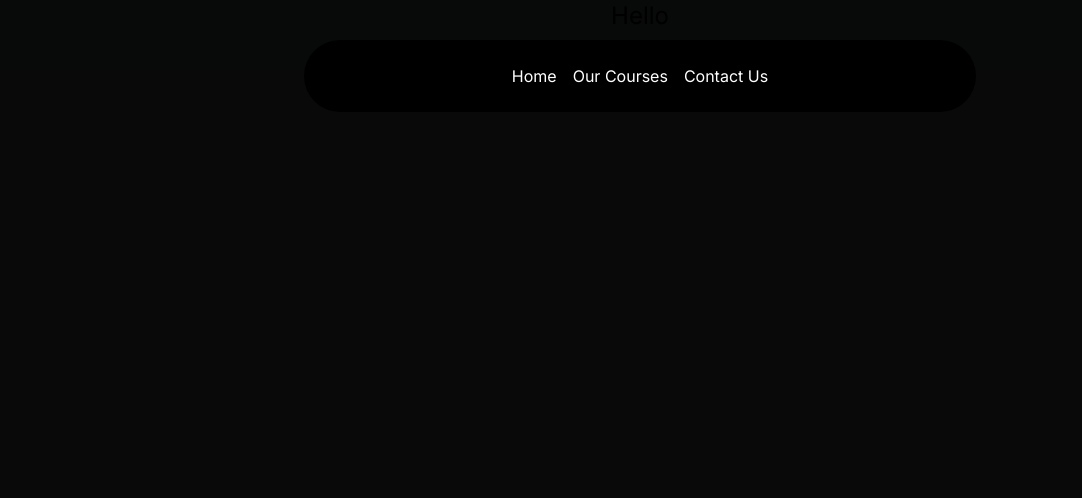
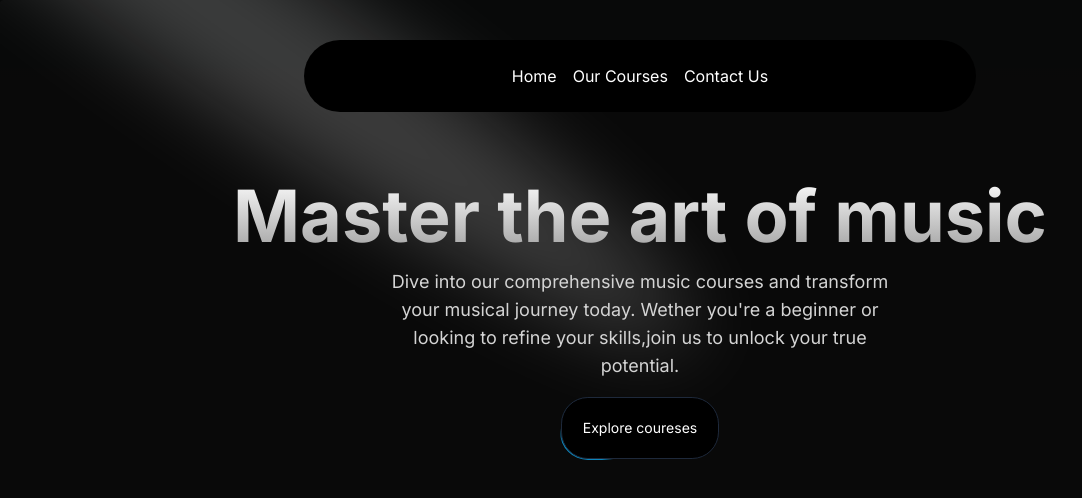
Before and after one commit to nagarjun-Avala/music-app, a Next.js app: page / in a window 1280 px wide. Shown: the top 498 px of the page, without its empty margins (0-1082 px from the left). Built offline with nearby package versions, Linux system fonts and the light colour scheme.

Commit message:
Added new component Hero Section to application

```diff
--- a/src/app/page.tsx
+++ b/src/app/page.tsx
@@ -1,9 +1,10 @@
+import HeroSection from "@/components/HeroSection";
 import Image from "next/image";
 
 export default function Home() {
   return (
     <main className="min-h-screen bg-black/[0.96] antialiased bg-grid-white/[0.02]">
-      <h1 className="text-2xl text-center">Hello</h1>
+      <HeroSection />
     </main>
   );
 }
--- /dev/null
+++ b/src/components/HeroSection.tsx
@@ -0,0 +1,38 @@
+import Link from "next/link"
+import { Spotlight } from "@/components/ui/Spotlight"
+import { Button } from "@/components/ui/moving-border"
+
+const HeroSection = () => {
+    return (
+        <div className="h-auto md:h-[40rem] w-full rounded flex flex-col items-center justify-center relative overflow-hidden mx-auto py-10 md:py-0">
+            <Spotlight
+                className="-top-40 left-0 md:left-60 md:-top-20"
+                fill="white"
+            />
+            <div className="p-4 relative z-10 w-full text-center">
+                <h1
+                    className="mt-20 md:mt-0 text-4xl md:text-7xl font-bold bg-clip-text text-transparent bg-gradient-to-b from-neutral-50 to-neutral-400"
+                >
+                    Master the art of music
+                </h1>
+                <p
+                    className="mt-4 font-normal text-base md:text-lg text-neutral-300 max-w-lg mx-auto"
+                >
+                    Dive into our comprehensive music courses and transform your musical journey today. Wether you&apos;re a beginner or looking to refine your skills,join us to unlock your true potential.
+                </p>
+                <div className="mt-4">
+                    <Link href={"/courses"}>
+                        <Button
+                            borderRadius="1.75rem"
+                            className="bg-white dark:bg-black text-black dark:text-white border-neutral-200 dark:border-slate-800"
+                        >
+                            Explore coureses
+                        </Button>
+                    </Link>
+                </div>
+            </div>
+        </div>
+    )
+}
+
+export default HeroSection
--- /dev/null
+++ b/src/components/ui/Spotlight.tsx
@@ -0,0 +1,56 @@
+import React from "react";
+import { cn } from "@/utils/cn";
+
+type SpotlightProps = {
+    className?: string;
+    fill?: string;
+};
+
+export const Spotlight = ({ className, fill }: SpotlightProps) => {
+    return (
+        <svg
+            className={cn(
+                "animate-spotlight pointer-events-none absolute z-[1]  h-[169%] w-[138%] lg:w-[84%] opacity-0",
+                className
+            )}
+            xmlns="http://www.w3.org/2000/svg"
+            viewBox="0 0 3787 2842"
+            fill="none"
+        >
+            <g filter="url(#filter)">
+                <ellipse
+                    cx="1924.71"
+                    cy="273.501"
+                    rx="1924.71"
+                    ry="273.501"
+                    transform="matrix(-0.822377 -0.568943 -0.568943 0.822377 3631.88 2291.09)"
+                    fill={fill || "white"}
+                    fillOpacity="0.21"
+                ></ellipse>
+            </g>
+            <defs>
+                <filter
+                    id="filter"
+                    x="0.860352"
+                    y="0.838989"
+                    width="3785.16"
+                    height="2840.26"
+                    filterUnits="userSpaceOnUse"
+                    colorInterpolationFilters="sRGB"
+                >
+                    <feFlood floodOpacity="0" result="BackgroundImageFix"></feFlood>
+                    <feBlend
+                        mode="normal"
+                        in="SourceGraphic"
+                        in2="BackgroundImageFix"
+                        result="shape"
+                    ></feBlend>
+                    <feGaussianBlur
+                        stdDeviation="151"
+                        result="effect1_foregroundBlur_1065_8"
+                    ></feGaussianBlur>
+                </filter>
+            </defs>
+        </svg>
+    );
+};
--- /dev/null
+++ b/src/components/ui/moving-border.tsx
@@ -0,0 +1,139 @@
+"use client";
+import React from "react";
+import {
+    motion,
+    useAnimationFrame,
+    useMotionTemplate,
+    useMotionValue,
+    useTransform,
+} from "framer-motion";
+import { useRef } from "react";
+import { cn } from "@/utils/cn";
+
+export function Button({
+    borderRadius = "1.75rem",
+    children,
+    as: Component = "button",
+    containerClassName,
+    borderClassName,
+    duration,
+    className,
+    ...otherProps
+}: {
+    borderRadius?: string;
+    children: React.ReactNode;
+    as?: any;
+    containerClassName?: string;
+    borderClassName?: string;
+    duration?: number;
+    className?: string;
+    [key: string]: any;
+}) {
+    return (
+        <Component
+            className={cn(
+                "bg-transparent relative text-xl  h-16 w-40 p-[1px] overflow-hidden ",
+                containerClassName
+            )}
+            style={{
+                borderRadius: borderRadius,
+            }}
+            {...otherProps}
+        >
+            <div
+                className="absolute inset-0"
+                style={{ borderRadius: `calc(${borderRadius} * 0.96)` }}
+            >
+                <MovingBorder duration={duration} rx="30%" ry="30%">
+                    <div
+                        className={cn(
+                            "h-20 w-20 opacity-[0.8] bg-[radial-gradient(var(--sky-500)_40%,transparent_60%)]",
+                            borderClassName
+                        )}
+                    />
+                </MovingBorder>
+            </div>
+
+            <div
+                className={cn(
+                    "relative bg-slate-900/[0.8] border border-slate-800 backdrop-blur-xl text-white flex items-center justify-center w-full h-full text-sm antialiased",
+                    className
+                )}
+                style={{
+                    borderRadius: `calc(${borderRadius} * 0.96)`,
+                }}
+            >
+                {children}
+            </div>
+        </Component>
+    );
+}
+
+export const MovingBorder = ({
+    children,
+    duration = 2000,
+    rx,
+    ry,
+    ...otherProps
+}: {
+    children: React.ReactNode;
+    duration?: number;
+    rx?: string;
+    ry?: string;
+    [key: string]: any;
+}) => {
+    const pathRef = useRef<any>();
+    const progress = useMotionValue<number>(0);
+
+    useAnimationFrame((time) => {
+        const length = pathRef.current?.getTotalLength();
+        if (length) {
+            const pxPerMillisecond = length / duration;
+            progress.set((time * pxPerMillisecond) % length);
+        }
+    });
+
+    const x = useTransform(
+        progress,
+        (val) => pathRef.current?.getPointAtLength(val).x
+    );
+    const y = useTransform(
+        progress,
+        (val) => pathRef.current?.getPointAtLength(val).y
+    );
+
+    const transform = useMotionTemplate`translateX(${x}px) translateY(${y}px) translateX(-50%) translateY(-50%)`;
+
+    return (
+        <>
+            <svg
+                xmlns="http://www.w3.org/2000/svg"
+                preserveAspectRatio="none"
+                className="absolute h-full w-full"
+                width="100%"
+                height="100%"
+                {...otherProps}
+            >
+                <rect
+                    fill="none"
+                    width="100%"
+                    height="100%"
+                    rx={rx}
+                    ry={ry}
+                    ref={pathRef}
+                />
+            </svg>
+            <motion.div
+                style={{
+                    position: "absolute",
+                    top: 0,
+                    left: 0,
+                    display: "inline-block",
+                    transform,
+                }}
+            >
+                {children}
+            </motion.div>
+        </>
+    );
+};
--- a/tailwind.config.ts
+++ b/tailwind.config.ts
@@ -1,4 +1,9 @@
 import type { Config } from "tailwindcss";
+
+const colors = require("tailwindcss/colors");
+const {
+  default: flattenColorPalette,
+} = require("tailwindcss/lib/util/flattenColorPalette");
 
 const config: Config = {
   content: [
@@ -9,6 +14,21 @@
   darkMode: 'class',
   theme: {
     extend: {
+      animation: {
+        spotlight: "spotlight 2s ease .75s 1 forwards",
+      },
+      keyframes: {
+        spotlight: {
+          "0%": {
+            opacity: '0',
+            transform: "translate(-72%, -62%) scale(0.5)",
+          },
+          "100%": {
+            opacity: '1',
+            transform: "translate(-50%,-40%) scale(1)",
+          },
+        },
+      },
       backgroundImage: {
         "gradient-radial": "radial-gradient(var(--tw-gradient-stops))",
         "gradient-conic":
@@ -16,6 +36,21 @@
       },
     },
   },
-  plugins: [],
+  plugins: [
+    addVariablesForColors,
+  ],
 };
+
+// This plugin adds each Tailwind color as a global CSS variable, e.g. var(--gray-200).
+function addVariablesForColors({ addBase, theme }: any) {
+  let allColors = flattenColorPalette(theme("colors"));
+  let newVars = Object.fromEntries(
+    Object.entries(allColors).map(([key, val]) => [`--${key}`, val])
+  );
+
+  addBase({
+    ":root": newVars,
+  });
+}
+
 export default config;
```
